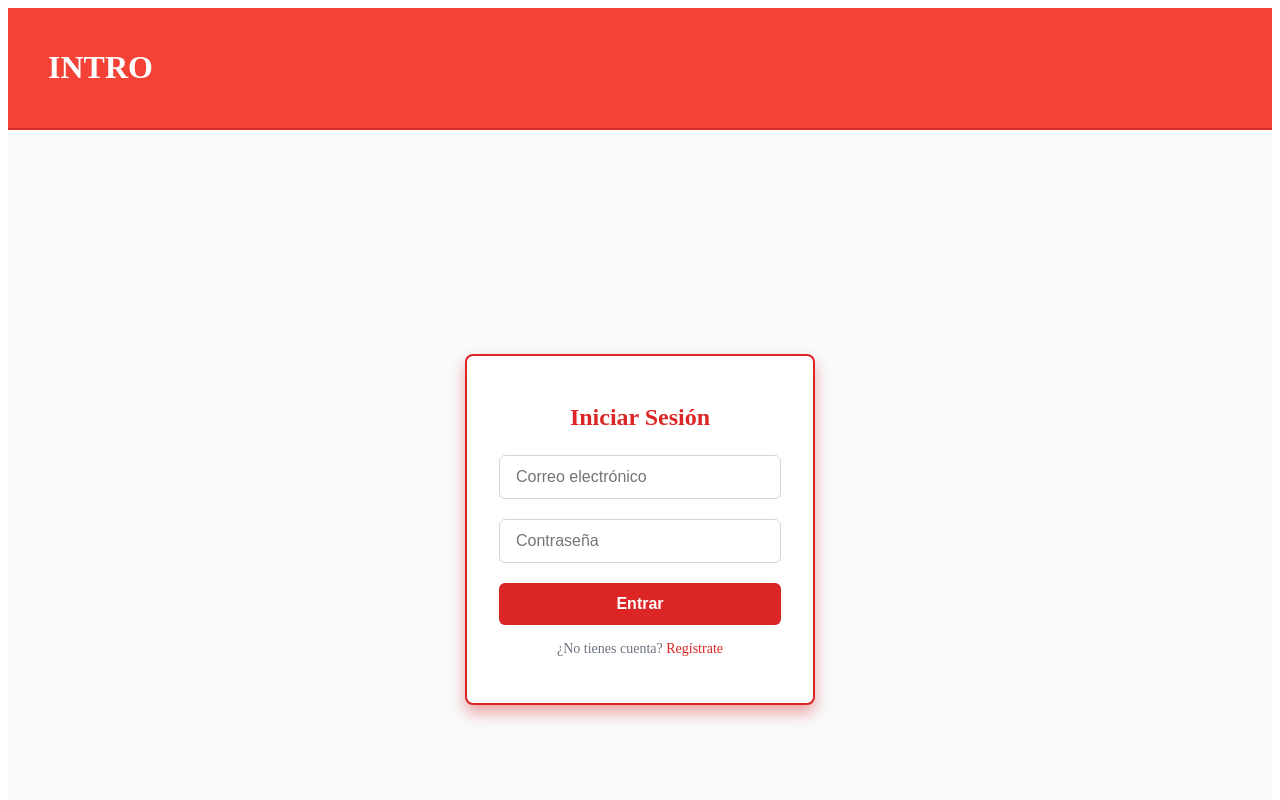
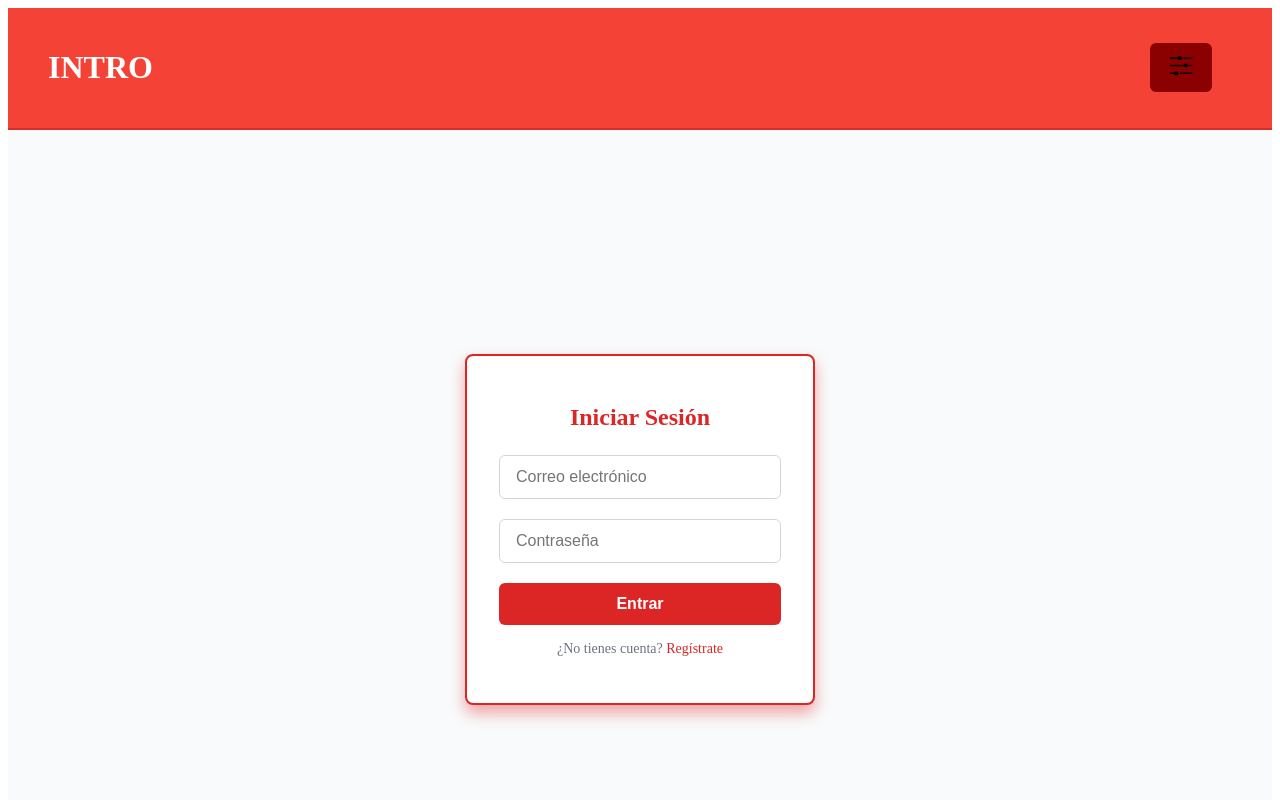
Before and after one commit to lucas-acunacobo/citofonointra, a Vue app in the folder citofono-intra/: page /login in a window 1280 px wide. Shown: the top 800 px of the page. Built offline with nearby package versions, Linux system fonts and the light colour scheme.

Commit message:
icono de opciones

```diff
--- a/citofono-intra/src/components/headerComponent.vue
+++ b/citofono-intra/src/components/headerComponent.vue
@@ -1,21 +1,21 @@
 <template>
   <header class="headder">
-    <h1 style="margin-right: 10px;" v-if="isAuthenticated">INTRO</h1>
-    <div class="dropdown" v-if="isAuthenticated">
-      <button class="dropbtn">OPCIONES</button>
-      <div class="dropdown-content">
-        <router-link to="/">Grabar Video</router-link>
-        <router-link to="/videos">Videos</router-link>
-      </div>
-    </div>
-    <div v-if="!isAuthenticated">
+    <div>
       <h1>INTRO</h1>
     </div>
     <div class="header-actions">
-
-      <button v-if="isAuthenticated" @click="handleAuthAction('logout')" class="auth-button">
-        Logout
-      </button>
+      <div>
+        <button v-if="isAuthenticated" @click="handleAuthAction('logout')" class="auth-button">
+          Logout
+        </button>
+        <div class="dropdown" v-if="true">
+          <button class="dropbtn"><img src="../assets/icons8-opciones-64.png"/></button>
+          <div class="dropdown-content">
+            <router-link to="/">Grabar Video</router-link>
+            <router-link to="/videos">Videos</router-link>
+          </div>
+        </div>
+      </div>
     </div>
   </header>
 </template>
@@ -113,6 +113,10 @@ const handleAuthAction = (action) => {
   background: #f1f1f1;
 }
 
+img{
+  width: 30px;
+  height: 25px;
+}
 .dropdown:hover .dropdown-content {
   display: block;
 }
```
Also changed, not shown: citofono-intra/src/assets/icons8-opciones-64.png (added).
